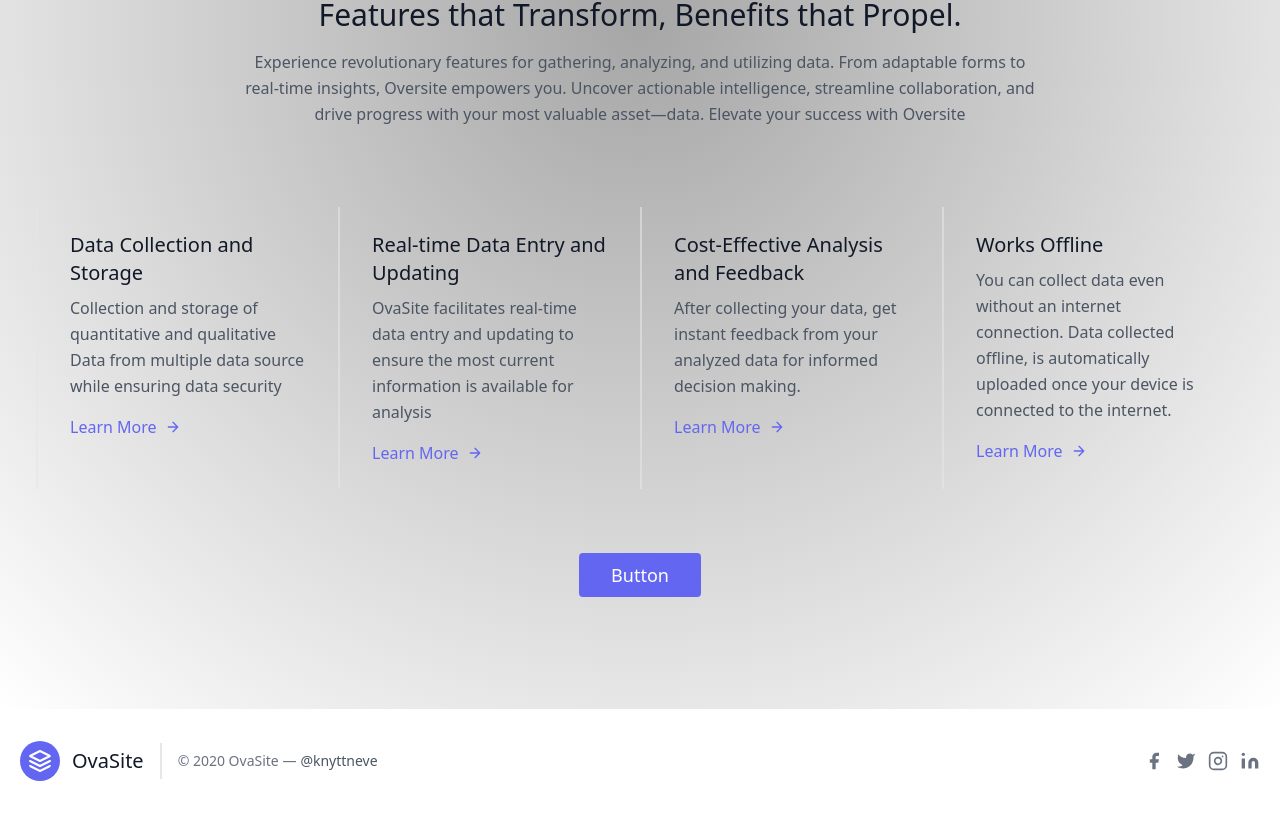
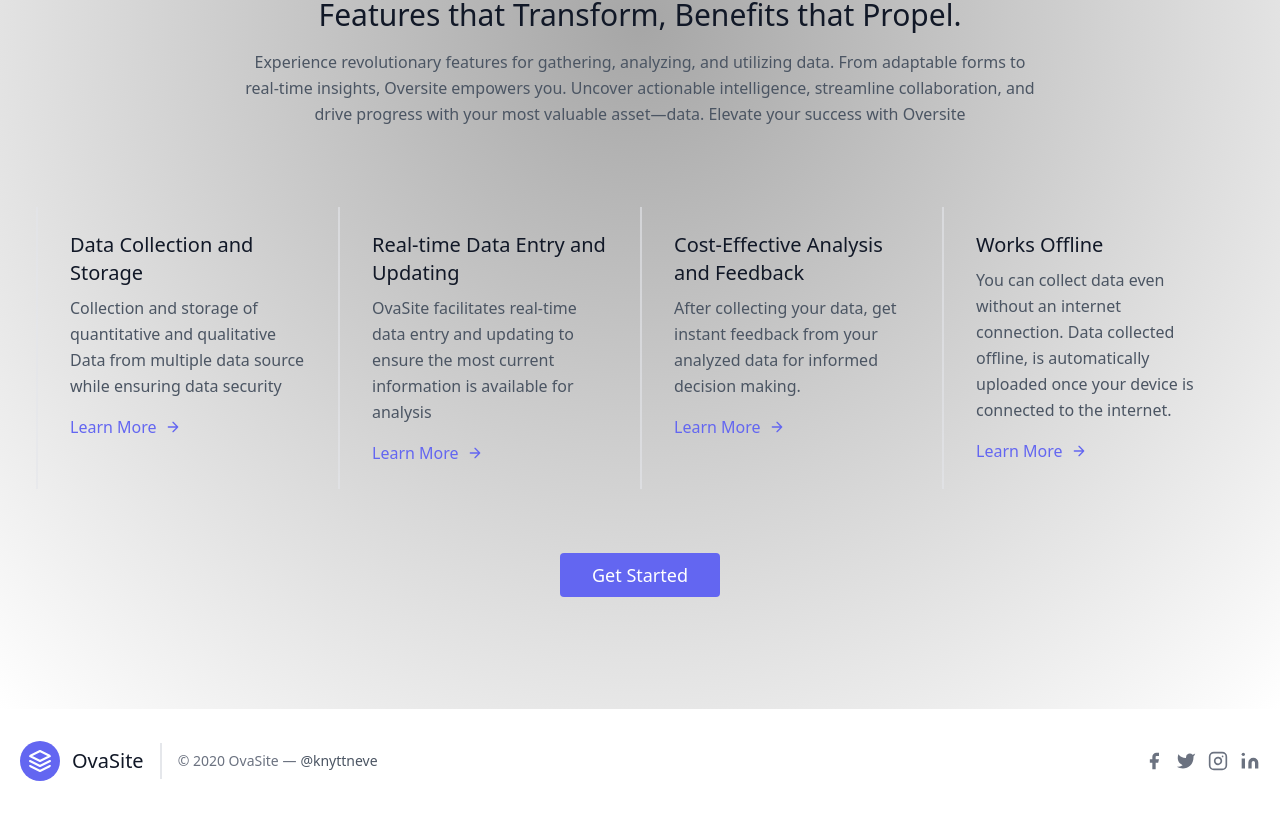
Before and after one commit to OkToPals/OvaSite-Frontend, a Next.js app: page / in a window 1280 px wide. Shown: the part 743-1556 px from the top of the page. Built offline with nearby package versions, Linux system fonts and the light colour scheme.

Commit message:
Update content.js

```diff
--- a/src/components/content.js
+++ b/src/components/content.js
@@ -47,7 +47,7 @@ const Content = () => {
         </a>
       </div>
     </div>
-    <button className="flex mx-auto mt-16 text-white bg-indigo-500 border-0 py-2 px-8 focus:outline-none hover:bg-indigo-600 rounded text-lg">Button</button>
+    <button className="flex mx-auto mt-16 text-white bg-indigo-500 border-0 py-2 px-8 focus:outline-none hover:bg-indigo-600 rounded text-lg">Get Started</button>
   </div>
 </section>
   )
```
